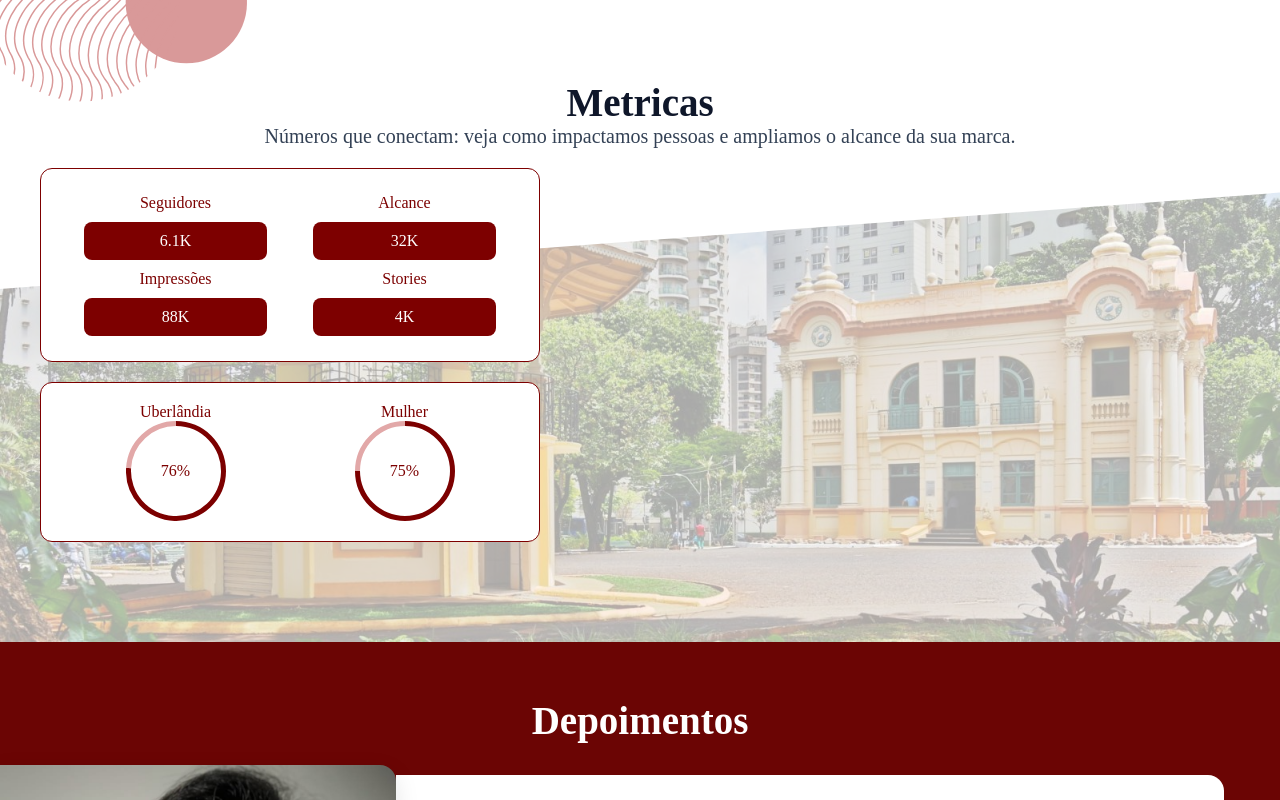
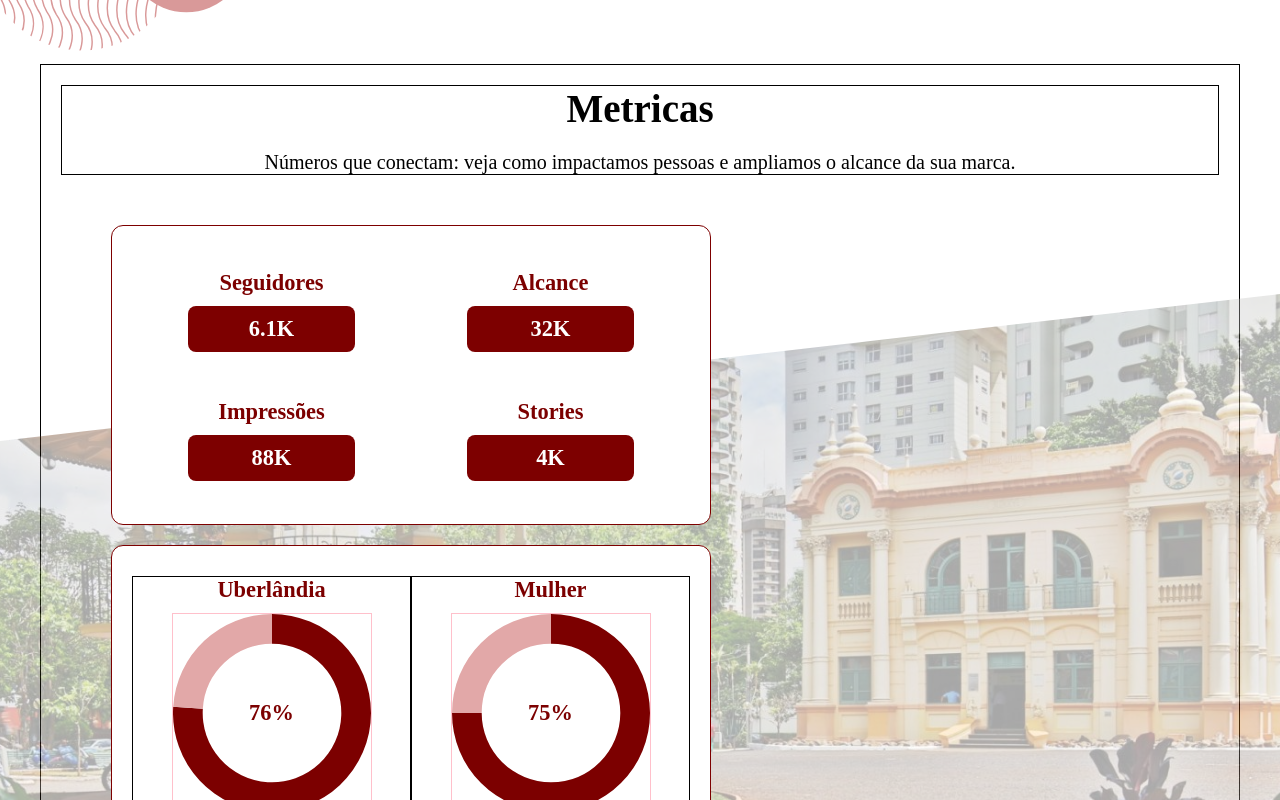
Before and after one commit to arturmsoares/projetoVitrineUberlandia, a React (Vite) app: page / in a window 1280 px wide. Shown: the top 800 px of the page. Built offline with nearby package versions, Linux system fonts and the light colour scheme.

Commit message:
ajustes de posição na seção Métricas

```diff
--- a/src/components/Apresentacao.module.css
+++ b/src/components/Apresentacao.module.css
@@ -1,36 +1,22 @@
+
+
 .apresentacao {
     display: flex;
-    width: var(--Container-Max-laptop, 1140px);
-    max-width: var(--Container-Max-desktop, 1440px);
     flex-direction: column;
     justify-content: center;
     align-items: center;
     margin: auto;
-    /* margin-top: 50px;
-    margin-bottom: 50px;
-    gap: 20px; */
+    gap: 20px;
+    border: 1px solid black;
 }
 
 .apresentacao h3 {
-    color: var(--Text-text-primary, #0F172A);
-    /* Heading/H3/Bold */
-    font-family: Poppins;
-    font-size: var(--Font-Size-h3, 39px);
+    font-size: 39px;
     font-style: normal;
-    /* font-weight: 700; */
-    /* line-height: 150%; */
-    /* 58.5px */
 }
 
 .apresentacao p {
-    color: var(--Text-text-body, #334155);
     text-align: center;
-
-    /* Text/Lead/Regular */
-    /* font-family: Poppins; */
-    font-size: var(--Font-Size-lead, 20px);
+    font-size: 20px;
     font-style: normal;
-    /* font-weight: 400; */
-    /* line-height: 150%; */
-    /* 30px */
 }
--- a/src/components/Metricas/MetricasDoisDefault/MetricasDoisDefault.jsx
+++ b/src/components/Metricas/MetricasDoisDefault/MetricasDoisDefault.jsx
@@ -12,7 +12,7 @@ const MetricasDoisDefault = ({ textoMetrica, numerosMetrica }) => {
         data: [numerosMetrica, 100 - numerosMetrica],
         backgroundColor: ["#7c0000", "#e2a8a8"],
         borderWidth: 0,
-        cutout: "90%",
+        cutout: "70%",
       },
     ],
   };
--- a/src/components/Metricas/MetricasDoisDefault/MetricasDoisDefault.module.css
+++ b/src/components/Metricas/MetricasDoisDefault/MetricasDoisDefault.module.css
@@ -2,6 +2,13 @@
   display: flex;
   flex-direction: column;
   align-items: center;
+  border: 1px solid black;
+  font-weight: bold;
+
+}
+
+.containerGrafico p{
+  margin-bottom: 10px;
 }
 
 .titulo {
@@ -10,8 +17,9 @@
 
 .wrapper {
   position: relative;
-  width: 100px;
-  height: 100px;
+  width: 200px;
+  height: 200px;
+  border: 1px solid pink;
 }
 
 .valorCentro {
--- a/src/components/Metricas/MetricasUmDefault/MetricasUmDefault.module.css
+++ b/src/components/Metricas/MetricasUmDefault/MetricasUmDefault.module.css
@@ -2,11 +2,11 @@
     display: flex;
     flex-direction: column;
     align-items: center;
+    font-weight: bold;
 }
 
-.metricaUnica p,
-.metricaUnica span {
-    margin: 5px;
+.metricaUnica p {
+    margin-bottom: 10px;
 }
 
 .metricaUnica p {
@@ -17,7 +17,7 @@
 .metricaUnica>span {
     background-color: #7D0000;
     color: white;
-    width: 80%;
+    width: 60%;
     padding: 10px;
     border-radius: 8px;
 
--- a/src/components/Metricas/SecaoMetricas.module.css
+++ b/src/components/Metricas/SecaoMetricas.module.css
@@ -5,30 +5,39 @@
     box-sizing: border-box;
 }
 
-.conteudoMetricas{
-    max-width: 1366px;
+.conteudoMetricas {
+    width: 1200px;
     margin: auto;
     padding: 20px;
+    border: 1px solid black;
+
 }
 
 .secaoMetricas {
     position: relative;
-    overflow: hidden; /* Garante que o conteúdo não transborde */
+    overflow: hidden;
+    /* Garante que o conteúdo não transborde */
     background: #fff;
-    padding: 60px 0;
+    padding: 64px 0;
 }
 
 .metricasTipoUm,
 .metricasTipoDois {
+    display: flex;
+    flex-direction: column;
+    justify-content: center; /* Centraliza verticalmente */
+    align-items: center; /* Centraliza horizontalmente */
     border: 1px solid #7D0000;
     text-align: center;
-    align-items: left;
-    width: 500px;
+    width: 600px;
+    height: 300px;
     padding: 20px;
     display: grid;
     grid-template-columns: repeat(2, 1fr);
+    /* dois colunas de igual largura */
     border-radius: 12px;
     background-color: white;
+    font-size: 1.4rem;
 }
 
 
@@ -50,11 +59,12 @@
     width: 100%;
     position: relative;
     z-index: 2;
-    /* Garante que o conteúdo fique sobre as camadas de fundo */
+    padding: 30px;
 }
 
-.containerMetricas > div {
-    margin: 20px;
+.containerMetricas>div {
+    margin: 20px; /* Espaçamento entre os blocos para a div filha */
+
 }
 
 
```
